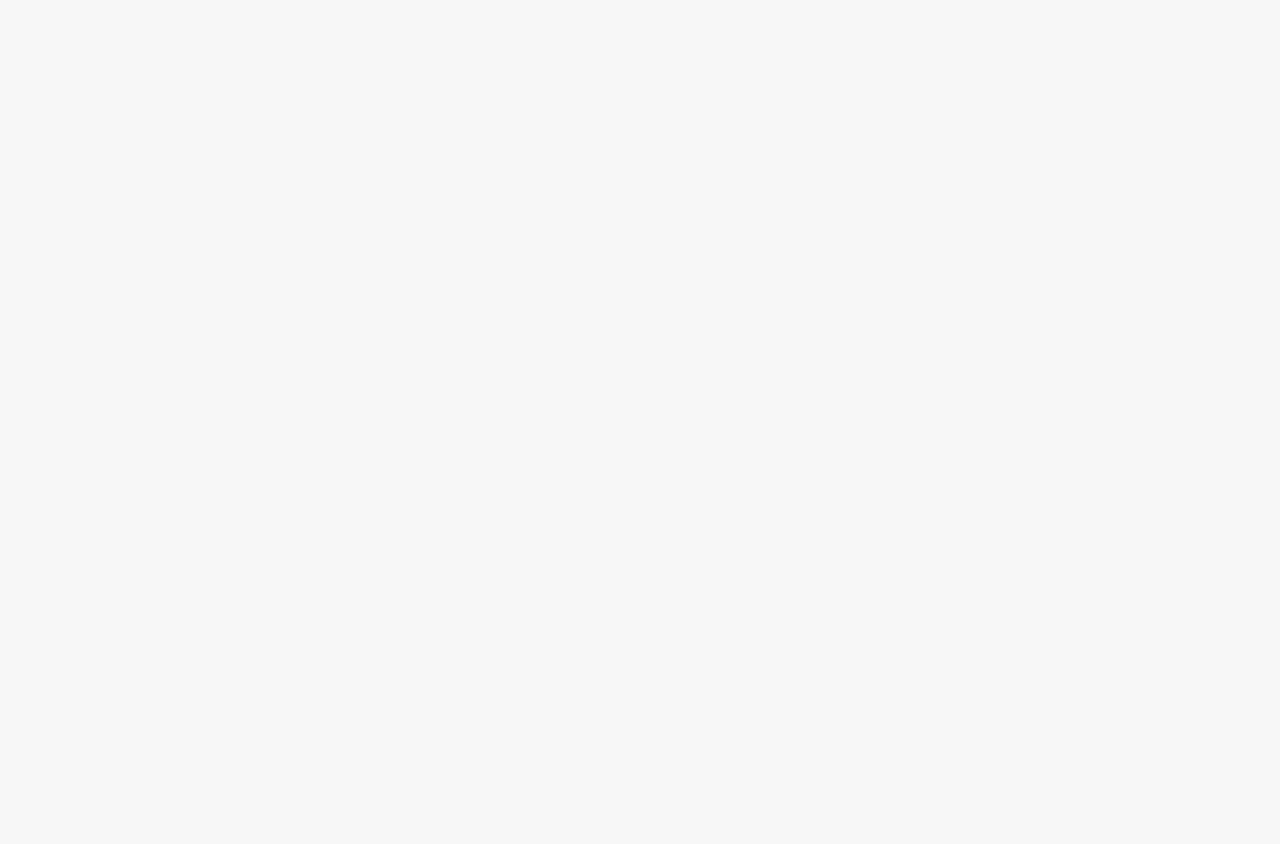
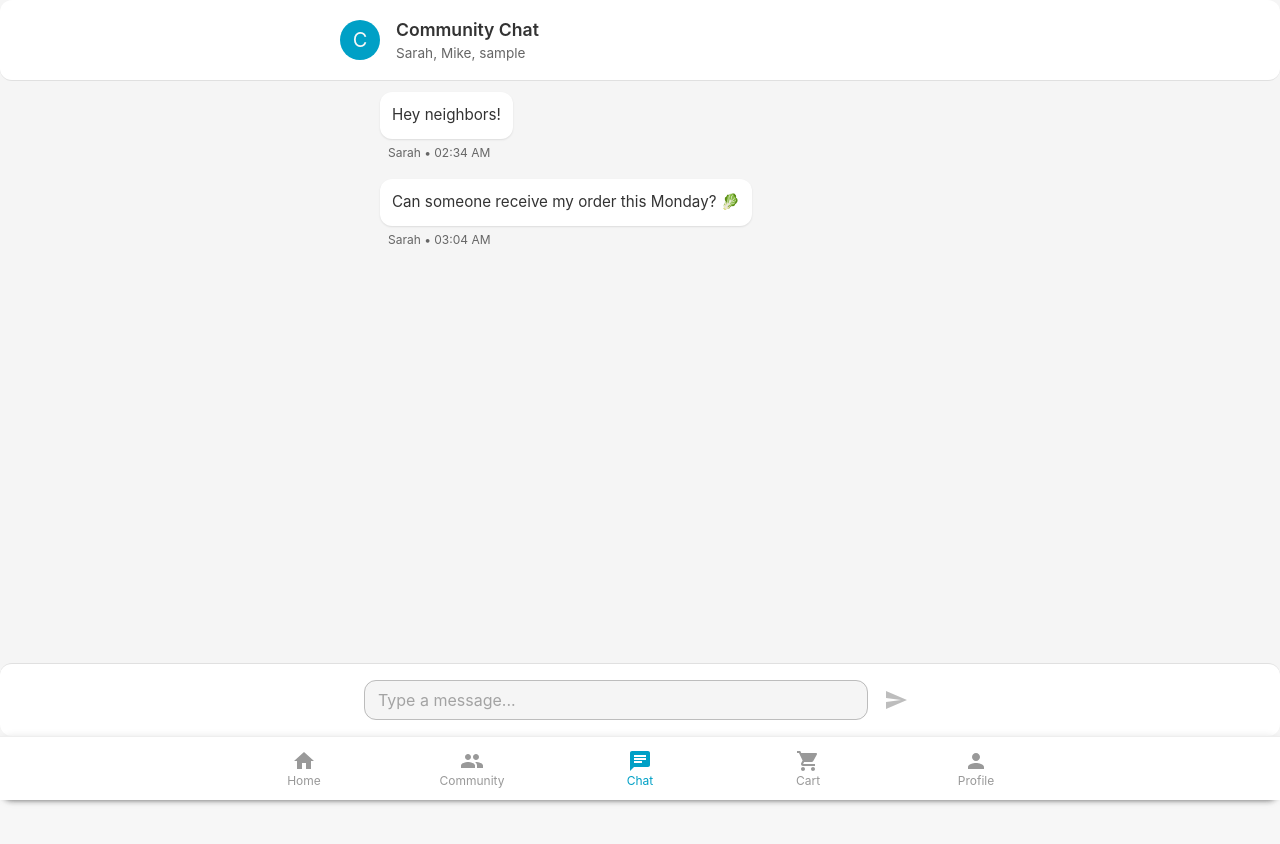
Before and after one commit to mandeeps708/PicnicHoodApp, a React (Vite) app: page /chat in a window 1280 px wide. Before the commit this address had no page. Shown: the top 844 px of the page. Before the commit the page ends 800 px from the top, so only its background shows below. Built offline with nearby package versions, Linux system fonts and the light colour scheme; sample sign-in values are in the browser's storage.

Commit message:
feat(chat): add chat screen

```diff
--- a/src/App.tsx
+++ b/src/App.tsx
@@ -13,6 +13,7 @@ import {ProfilePage} from './pages/ProfilePage';
 import BottomNavigation from './components/BottomNavigation';
 import theme from './theme';
 import { CartProvider } from './context/CartContext';
+import ChatPage from './pages/ChatPage';
 
 const ProtectedLayout = ({ children }: { children: React.ReactNode }) => {
   const token = localStorage.getItem('authToken');
@@ -54,10 +55,10 @@ const App = () => {
               }
             />
             <Route
-              path="/cook"
+              path="/chat"
               element={
                 <ProtectedLayout>
-                  <CookPage />
+                  <ChatPage />
                 </ProtectedLayout>
               }
             />
--- a/src/components/BottomNavigation.tsx
+++ b/src/components/BottomNavigation.tsx
@@ -8,18 +8,17 @@ import {
 import {
   Home,
   People,
-  Restaurant,
-  Search,
+  Chat,
   ShoppingCart,
   Person,
 } from '@mui/icons-material';
 
-const paths = ['/', '/community', '/cook', '/cart', '/profile'];
-const labels = ['Home', 'Community', 'Cook', 'Cart', 'Profile'];
+const paths = ['/', '/community', '/chat', '/cart', '/profile'];
+const labels = ['Home', 'Community', 'Chat', 'Cart', 'Profile'];
 const icons = [
   <Home />,
   <People />,
-  <Restaurant />,
+  <Chat />,
   <ShoppingCart />,
   <Person />,
 ];
--- /dev/null
+++ b/src/pages/ChatPage.tsx
@@ -0,0 +1,263 @@
+import React, { useState, useRef, useEffect } from 'react';
+import {
+  Box,
+  Paper,
+  Typography,
+  TextField,
+  IconButton,
+  List,
+  ListItem,
+  ListItemText,
+  ListItemAvatar,
+  Avatar,
+  Divider,
+  Container,
+} from '@mui/material';
+import { Send } from '@mui/icons-material';
+
+interface Message {
+  id: string;
+  text: string;
+  sender: string;
+  timestamp: Date;
+}
+
+interface ChatGroup {
+  id: string;
+  name: string;
+  members: string[];
+  lastMessage?: string;
+}
+
+const ChatPage: React.FC = () => {
+  const userDataString = localStorage.getItem('userData');
+  const userData = userDataString ? JSON.parse(userDataString) : null;
+
+  // Mock group data
+  const mockGroup: ChatGroup = {
+    id: '1',
+    name: 'Community Chat',
+    members: ['Sarah', 'Mike', userData?.username],
+    lastMessage: 'Hello everyone!'
+  };
+
+  // Initial messages
+  const initialMessages: Message[] = [
+    {
+      id: '1',
+      text: "Hey neighbors!",
+      sender: 'Sarah',
+      timestamp: new Date(Date.now() - 3600000), // 1 hour ago
+    },
+    {
+      id: '2',
+      text: "Can someone receive my order this Monday? 🥬",
+      sender: 'Sarah',
+      timestamp: new Date(Date.now() - 1800000), // 30 minutes ago
+    }
+  ];
+
+  const [messages, setMessages] = useState<Message[]>(initialMessages);
+  const [newMessage, setNewMessage] = useState('');
+  const [selectedGroup, setSelectedGroup] = useState<ChatGroup | null>(null);
+  const messagesEndRef = useRef<null | HTMLDivElement>(null);
+
+  useEffect(() => {
+    setSelectedGroup(mockGroup);
+  }, []);
+
+  useEffect(() => {
+    scrollToBottom();
+  }, [messages]);
+
+  const scrollToBottom = () => {
+    messagesEndRef.current?.scrollIntoView({ behavior: 'smooth' });
+  };
+
+  const handleSendMessage = (e: React.FormEvent) => {
+    e.preventDefault();
+    if (newMessage.trim() && userData) {
+      const message: Message = {
+        id: Date.now().toString(),
+        text: newMessage.trim(),
+        sender: userData.username,
+        timestamp: new Date(),
+      };
+      setMessages([...messages, message]);
+      setNewMessage('');
+    }
+  };
+
+  return (
+    <Box sx={{
+      height: '100vh',
+      display: 'flex',
+      flexDirection: 'column',
+      bgcolor: '#F5F5F5', // Light gray background like iOS
+    }}>
+      {/* Fixed Header */}
+      <Paper
+        elevation={0}
+        sx={{
+          p: 2,
+          position: 'fixed',
+          top: 0,
+          left: 0,
+          right: 0,
+          zIndex: 1000,
+          bgcolor: 'background.paper',
+          borderBottom: 1,
+          borderColor: 'divider',
+          backdropFilter: 'blur(10px)', // iOS-like blur effect
+          backgroundColor: 'rgba(255, 255, 255, 0.95)', // Slightly transparent
+        }}
+      >
+        <Box sx={{ display: 'flex', alignItems: 'center', maxWidth: 'sm', mx: 'auto' }}>
+          <Avatar sx={{
+            bgcolor: 'primary.main',
+            mr: 2,
+            width: 40,
+            height: 40,
+          }}>
+            {selectedGroup?.name.charAt(0)}
+          </Avatar>
+          <Box>
+            <Typography variant="h6" sx={{ fontSize: '1.1rem', fontWeight: 600 }}>
+              {selectedGroup?.name}
+            </Typography>
+            <Typography variant="body2" color="text.secondary" sx={{ fontSize: '0.85rem' }}>
+              {selectedGroup?.members.join(', ')}
+            </Typography>
+          </Box>
+        </Box>
+      </Paper>
+
+      {/* Messages - Scrollable Area */}
+      <Box
+        sx={{
+          flex: 1,
+          overflow: 'auto',
+          mt: '80px',
+          mb: '72px',
+          px: 2,
+          bgcolor: '#F5F5F5', // Light gray background
+        }}
+      >
+        <Container maxWidth="sm">
+          <List>
+            {messages.map((message, index) => (
+              <React.Fragment key={message.id}>
+                <ListItem
+                  sx={{
+                    flexDirection: 'column',
+                    alignItems: message.sender === userData?.username ? 'flex-end' : 'flex-start',
+                    py: 0.5,
+                  }}
+                >
+                  <Box
+                    sx={{
+                      maxWidth: '80%',
+                      bgcolor: message.sender === userData?.username
+                        ? '#007AFF' // iOS blue for user's messages
+                        : '#FFFFFF', // White for others' messages
+                      color: message.sender === userData?.username ? 'white' : 'text.primary',
+                      borderRadius: 3,
+                      p: 1.5,
+                      mb: 0.5,
+                      boxShadow: message.sender === userData?.username
+                        ? 'none'
+                        : '0 1px 2px rgba(0,0,0,0.1)', // Subtle shadow for received messages
+                      position: 'relative',
+                      '&::before': message.sender === userData?.username ? {
+                        content: '""',
+                        position: 'absolute',
+                        right: -6,
+                        bottom: 8,
+                        width: 12,
+                        height: 12,
+                        bgcolor: '#007AFF',
+                        transform: 'rotate(45deg)',
+                        zIndex: -1,
+                      } : {}, // Message bubble tail for sent messages
+                    }}
+                  >
+                    <Typography variant="body1" sx={{ fontSize: '0.95rem' }}>
+                      {message.text}
+                    </Typography>
+                  </Box>
+                  <Typography
+                    variant="caption"
+                    color="text.secondary"
+                    sx={{
+                      fontSize: '0.75rem',
+                      mx: 1,
+                      mb: 1,
+                    }}
+                  >
+                    {message.sender} • {message.timestamp.toLocaleTimeString([], {
+                      hour: '2-digit',
+                      minute: '2-digit',
+                      hour12: true
+                    })}
+                  </Typography>
+                </ListItem>
+              </React.Fragment>
+            ))}
+            <div ref={messagesEndRef} />
+          </List>
+        </Container>
+      </Box>
+
+      {/* Message Input - Fixed at Bottom */}
+      <Paper
+        component="form"
+        onSubmit={handleSendMessage}
+        elevation={0}
+        sx={{
+          p: 2,
+          position: 'fixed',
+          bottom: 64,
+          left: 0,
+          right: 0,
+          bgcolor: 'background.paper',
+          borderTop: 1,
+          borderColor: 'divider',
+          backdropFilter: 'blur(10px)',
+          backgroundColor: 'rgba(255, 255, 255, 0.95)',
+        }}
+      >
+        <Container maxWidth="sm">
+          <Box sx={{ display: 'flex', alignItems: 'center' }}>
+            <TextField
+              fullWidth
+              variant="outlined"
+              placeholder="Type a message..."
+              value={newMessage}
+              onChange={(e) => setNewMessage(e.target.value)}
+              size="small"
+              sx={{
+                mr: 1,
+                '& .MuiOutlinedInput-root': {
+                  borderRadius: 3,
+                  bgcolor: '#F5F5F5',
+                }
+              }}
+            />
+            <IconButton
+              color="primary"
+              type="submit"
+              disabled={!newMessage.trim()}
+              sx={{
+                color: '#007AFF',
+              }}
+            >
+              <Send />
+            </IconButton>
+          </Box>
+        </Container>
+      </Paper>
+    </Box>
+  );
+};
+
+export default ChatPage;
```
